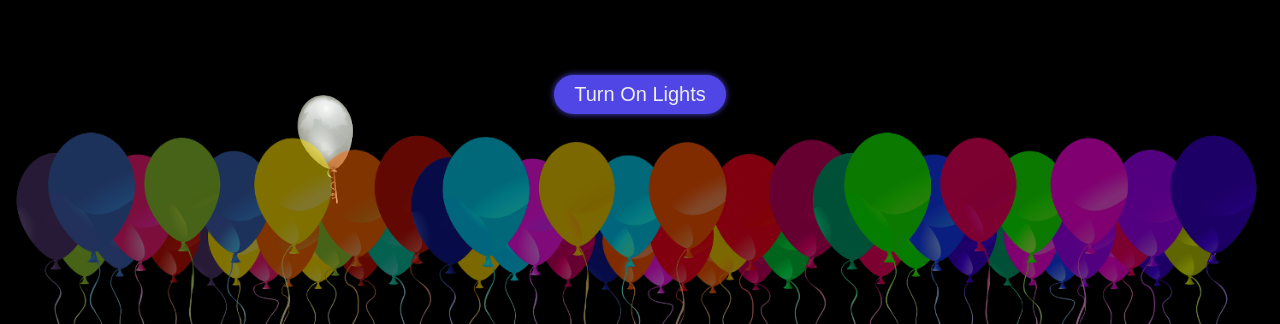
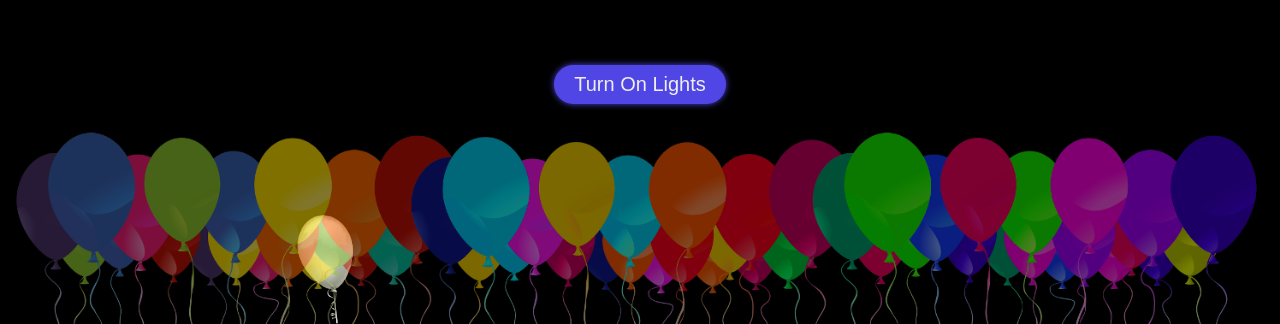
Before and after one commit to troxtele/blossom, a website: page index.html in a window 1280 px wide. Shown: the part 676-1000 px from the top of the page. Before the commit the page ends 880 px from the top, so only its background shows below. Drawn offline with nearby package versions, Linux system fonts and the light colour scheme.

Commit message:
Add files via upload

```diff
--- a/stylesheet.css
+++ b/stylesheet.css
@@ -1081,7 +1081,7 @@ o @keyframes bannar_come {
 }
 .balloons {
   position: fixed;
-  bottom: -400px;
+  bottom: -600px;
   opacity: 0.5;
   z-index: 99;
   width: 100px;
@@ -1299,6 +1299,10 @@ o @keyframes bannar_come {
   font-weight: bold;
 }
 
+.btn {
+  margin-top: -1rem;
+}
+
 .glowing-btn {
   font-family: "Signika", sans-serif;
   background-color: #4f46e5;
@@ -1337,3 +1341,8 @@ o @keyframes bannar_come {
 .glowing-btn {
   animation: glowing 1300ms infinite;
 }
+
+
+body {
+  overflow: hidden;
+}
```
